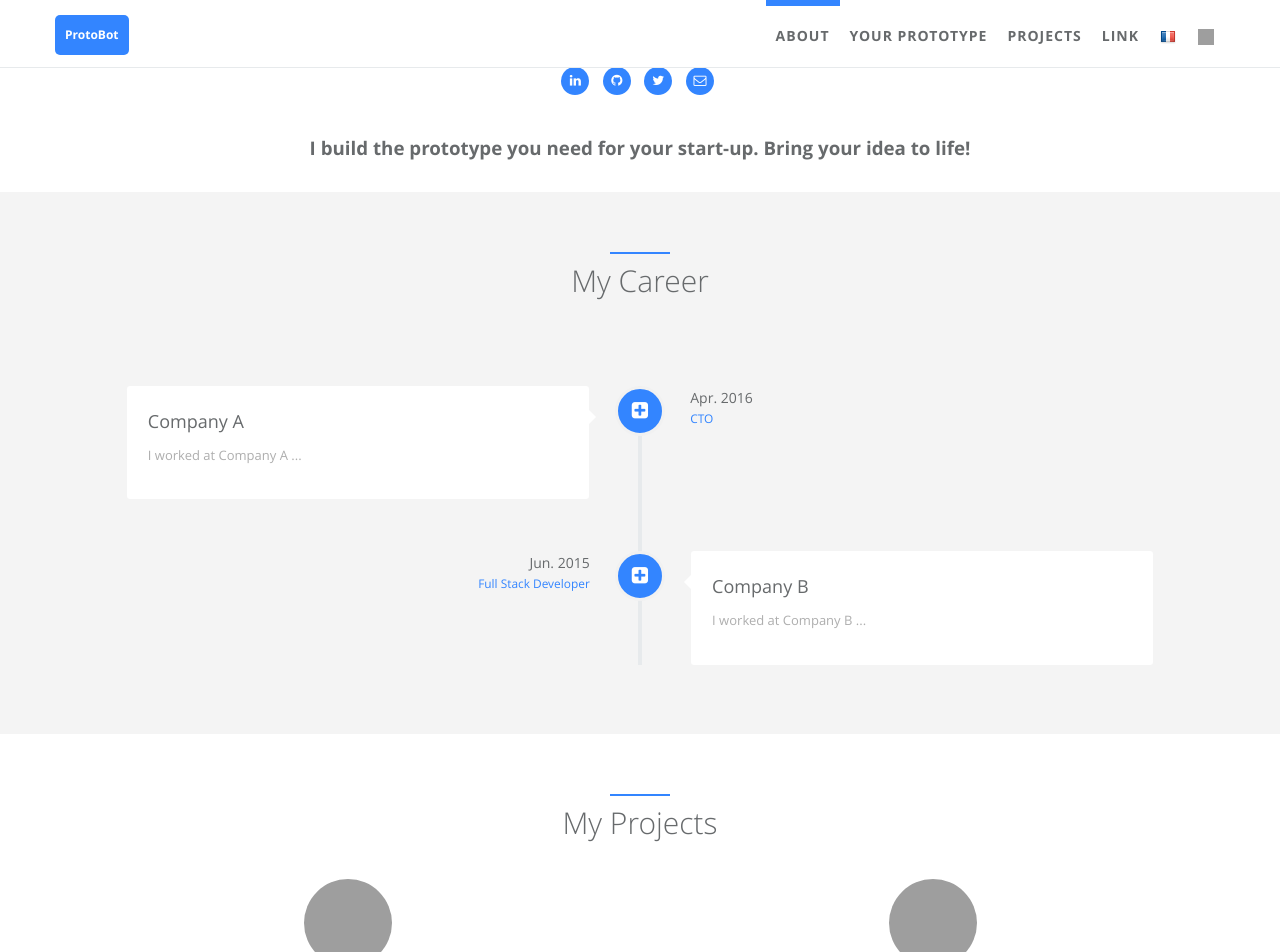
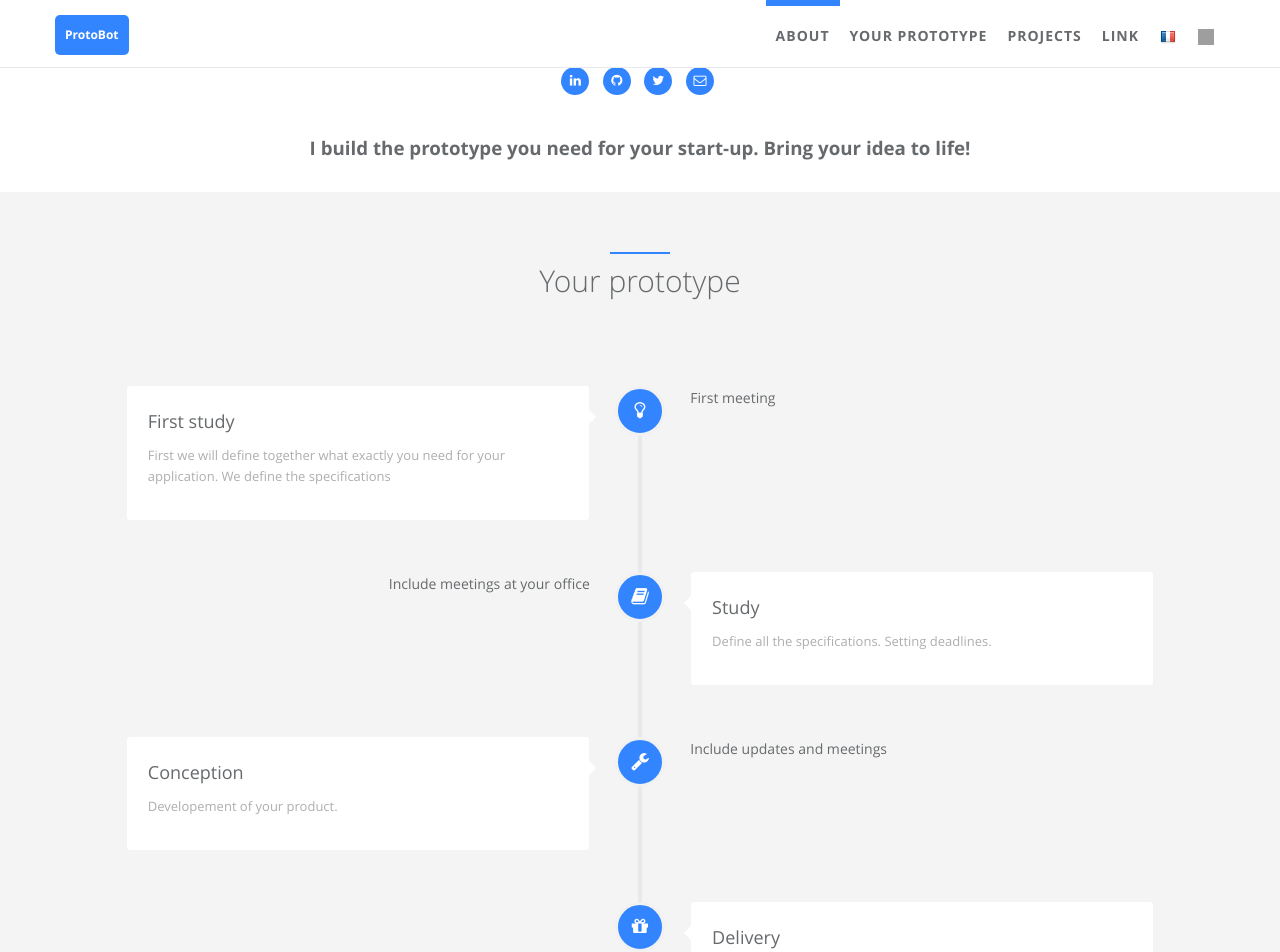
Before and after one commit to Guillaumebeuzeboc/ProtoBot, a Jekyll site: the page built from index.html, in a window 1280 px wide and 1400 px high, scrolled down 688 px, cut to the strip 0-952 px from the top of the window. Built offline with Jekyll 4.4.1, drawn with Linux system fonts in a browser that asks for light colours; some of the changed text lies outside the part shown; grey boxes are pictures that could not be loaded.

Commit message:
feat(your prototype): add first version

```diff
--- a/static/locales/en.json
+++ b/static/locales/en.json
@@ -25,23 +25,23 @@
     "familycode": "This is another project."
   },
   "career":{
-    "my_career": "My Career",
-    "nextcode": "Nextcode",
-    "nextcode_des": "Now I am in Nextcode and develop website with Python code for genetic analysis.",
-    "nextcode_date": "Apr. 2016",
-    "nextcode_job": "Python Developer",
-    "netease": "Netease Game",
-    "netease_des": "In Netease game, I learned game service system and use Python code for ops.",
-    "netease_date": "Jun. 2015",
-    "netease_job": "Dev Ops",
-    "ucloud": "Ucloud",
-    "ucloud_des": "In ucloud, I started to deal with servers and Linux system and use shell scripts to manage massive server.",
-    "ucloud_date": "Sep. 2013",
-    "ucloud_job": "Dev Ops",
-    "college": "Graduation",
-    "college_des": "At July 2013,I graduated from college and started my IT technology tour.",
-    "college_date": "Jul. 2013",
-    "college_job": "Student"
+    "my_career": "Your prototype",
+    "firststudy": "First study",
+    "firststudy_des": "First we will define together what exactly you need for your application. We define the specifications",
+    "firststudy_date": "First meeting",
+    "firststudy_job": "",
+    "study": "Study",
+    "study_des": "Define all the specifications. Setting deadlines.",
+    "study_date": "Include meetings at your office",
+    "study_job": "",
+    "conception": "Conception",
+    "conception_des": "Developement of your product.",
+    "conception_date": "Include updates and meetings ",
+    "conception_job": "",
+    "delivery": "Delivery",
+    "delivery_des": "Time to deliver your product and make sure all your expecation are satisfied",
+    "delivery_date": "",
+    "delivery_job": ""
   },
   "blog":{
     "my_blog": "My Blog"
```
Also changed, not shown: _data/index/careers.yml (+39 -11 lines), static/locales/fr.json (+19 -19 lines).
